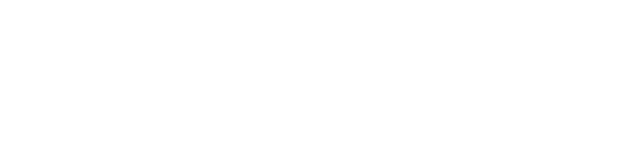
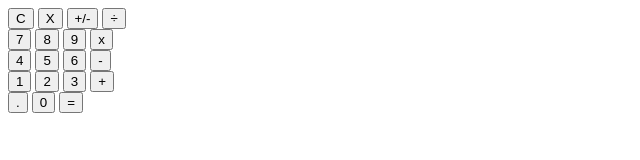
Before and after one commit to natalija-zdravkovic/calculator, a plain HTML site: page index.html in a window 1280 px wide. Shown: the whole page, without its empty margins (0-640 px from the left). Drawn offline with Linux system fonts and the light colour scheme.

Commit message:
Add calculator structure in index.html Added box for numbers and results and buttons for calculator in index.html file

```diff
--- a/index.html
+++ b/index.html
@@ -9,6 +9,41 @@
     </head>
 
     <body>
+        <div class="calculator-display"></div>
+
+        <div class="first row">
+            <button class="button" id="clear">C</button>
+            <button class="button" id="back">X</button>
+            <button class="button" id="negate">+/-</button>
+            <button class="button operator" id="divide">÷</button>
+        </div>
+
+        <div class="second row">
+            <button class="button number" id="seven">7</button>
+            <button class="button number" id="eight">8</button>
+            <button class="button number" id="nine">9</button>
+            <button class="button operator" id="multiply">x</button>
+        </div>
+
+        <div class="third row">
+            <button class="button number" id="four">4</button>
+            <button class="button number" id="five">5</button>
+            <button class="button number" id="six">6</button>
+            <button class="button operator" id="minus">-</button>
+        </div>
+
+        <div class="second row">
+            <button class="button number" id="one">1</button>
+            <button class="button number" id="two">2</button>
+            <button class="button number" id="three">3</button>
+            <button class="button operator" id="plus">+</button>
+        </div>
+
+        <div class="second row">
+            <button class="button" id="decimal-point">.</button>
+            <button class="button number" id="zero">0</button>
+            <button class="button" id="equal">=</button>
+        </div>
 
         <script src="script.js"></script>
     </body>
```
